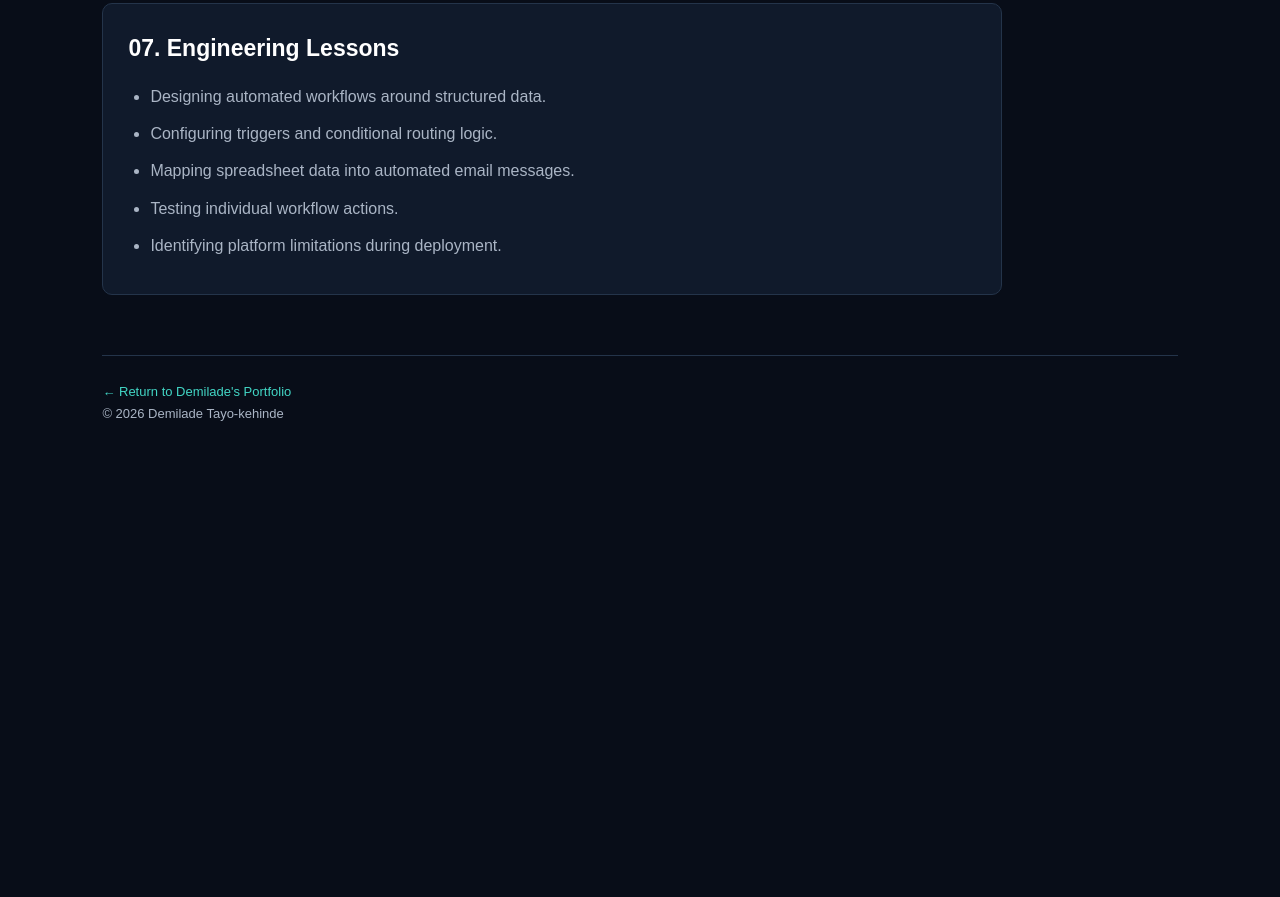
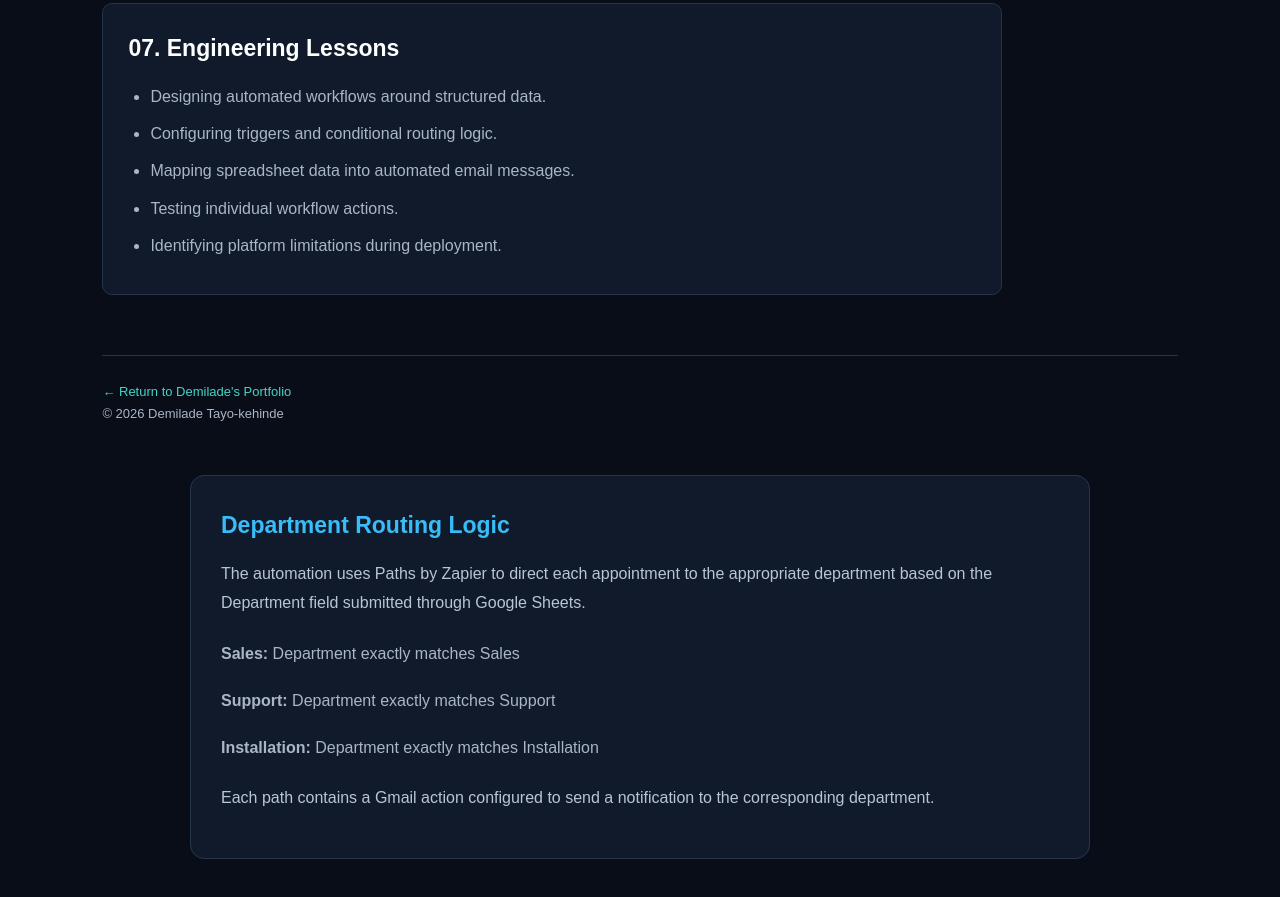
Before and after one commit to tayokehindedemilade-coder/Demilade-Tayo-kehinde-, a plain HTML site: page appointment-automation.html in a window 1280 px wide. Shown: the part 2595-3492 px from the top of the page. Before the commit the page ends 3065 px from the top, so only its background shows below. Drawn offline with Linux system fonts and the light colour scheme.

Commit message:
Update appointment-automation.html

```diff
--- a/appointment-automation.html
+++ b/appointment-automation.html
@@ -277,5 +277,26 @@ remains pending deployment and validation.
 <p>© 2026 Demilade Tayo-kehinde</p>
 </footer>
 
-</body>
+
+<section style="max-width:900px;margin:50px auto;padding:30px;background:#101a2b;border:1px solid #26374d;border-radius:14px;color:#e5edf7;">
+  <h2 style="color:#38bdf8;margin-bottom:15px;">Department Routing Logic</h2>
+
+  <p style="line-height:1.8;color:#b8c5d6;">
+    The automation uses Paths by Zapier to direct each appointment
+    to the appropriate department based on the Department field
+    submitted through Google Sheets.
+  </p>
+
+  <div style="margin-top:20px;line-height:2;">
+    <p><strong>Sales:</strong> Department exactly matches Sales</p>
+    <p><strong>Support:</strong> Department exactly matches Support</p>
+    <p><strong>Installation:</strong> Department exactly matches Installation</p>
+  </div>
+
+  <p style="margin-top:20px;color:#b8c5d6;line-height:1.8;">
+    Each path contains a Gmail action configured to send a notification
+    to the corresponding department.
+  </p>
+</section>
+
 </html>
```
